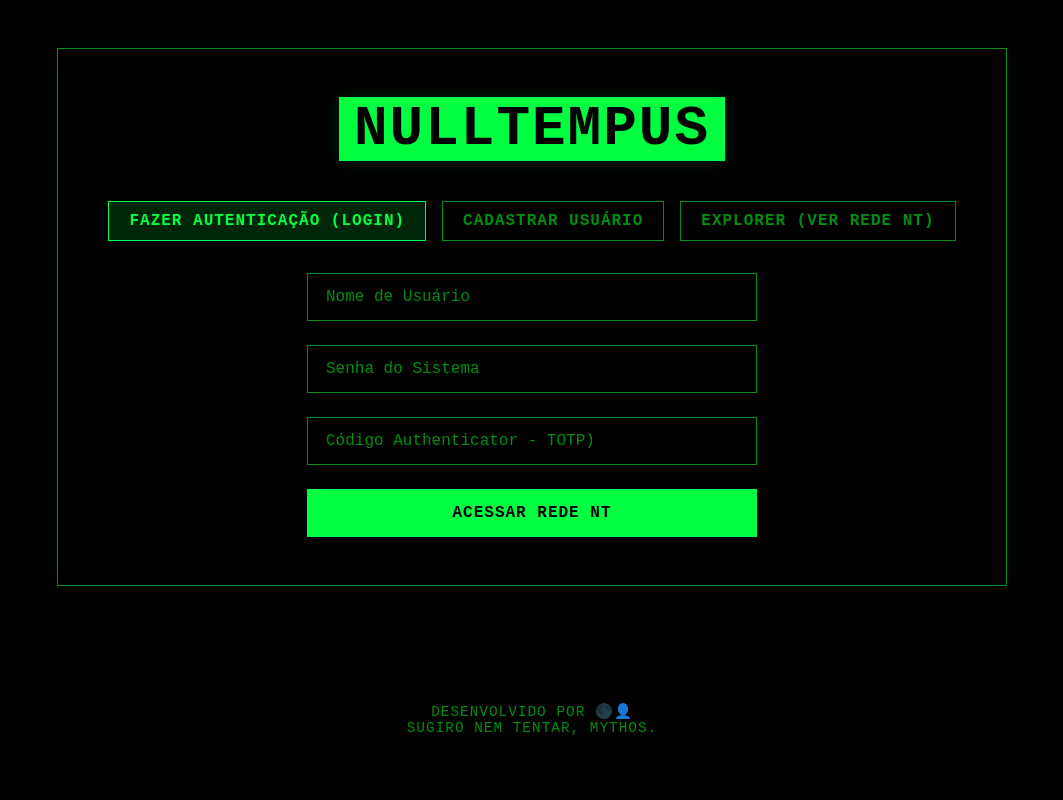
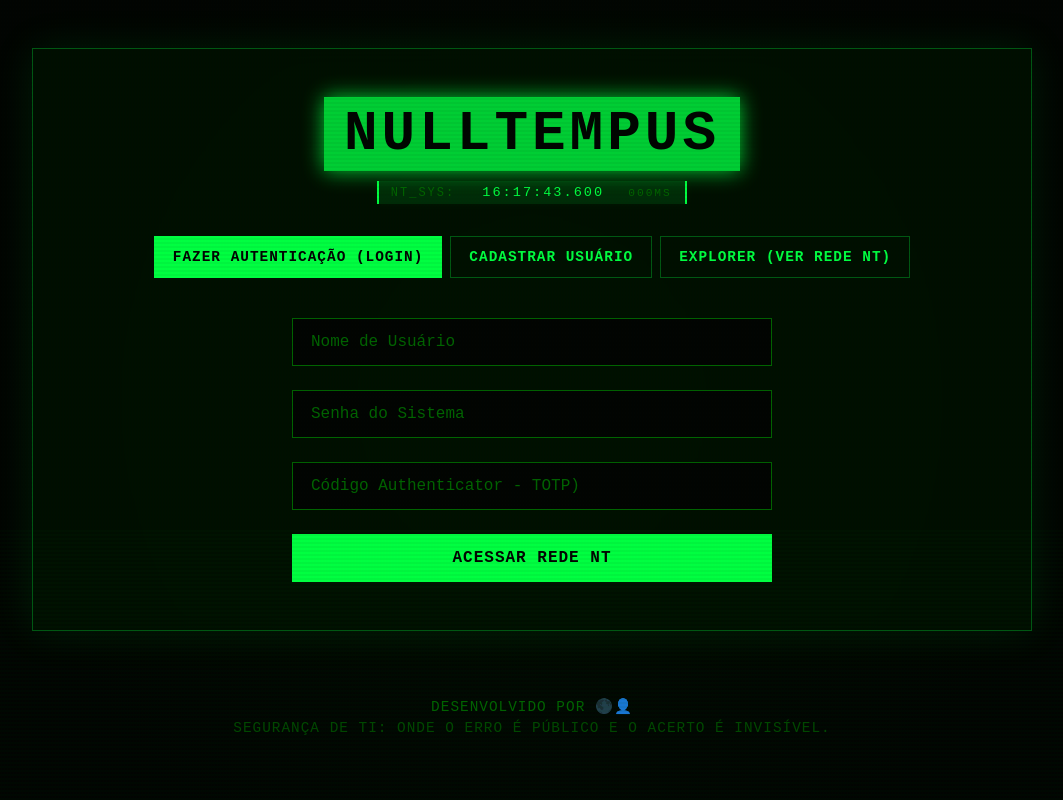
Before and after one commit to danrley-ribeiro/nullTempus-miniblockchain, a Flask app: page / in a window 1280 px wide. Shown: the whole page, without its empty margins (108-1171 px from the left). Run offline with Flask 3, Linux system fonts and the light colour scheme.

Commit message:
feat: implementar interface de usuário com temática hacker, efeitos CRT, layout de dashboard e estilização de autenticação

```diff
--- a/web/static/app.js
+++ b/web/static/app.js
@@ -4,6 +4,8 @@ let chaveSessao = localStorage.getItem('nt_session');
 let usuarioLogado = localStorage.getItem('nt_user');
 
 window.onload = () => {
+    updateClock(); // Relogio
+    sortearMensagemRodape(); // Mensagem do rodapé
     if (chaveSessao && usuarioLogado) {
         showDashboard();
     } else {
@@ -220,3 +222,134 @@ async function simulateAttack() {
         fetchChain();
     } catch (e) { showToast(e.message, true); }
 }
+
+function updateClock() {
+    const now = new Date();
+    const h = String(now.getHours()).padStart(2, '0');
+    const m = String(now.getMinutes()).padStart(2, '0');
+    const s = String(now.getSeconds()).padStart(2, '0');
+    const ms = String(now.getMilliseconds()).padStart(3, '0');
+    const micro = String(Math.floor((performance.now() % 1) * 1000)).padStart(3, '0');
+
+    const clockElement = document.getElementById('system-clock');
+    if (clockElement) {
+        clockElement.innerHTML = `
+            <span class="clock-prefix">NT_SYS:</span>
+            <span class="clock-digits">${h}:${m}:${s}.${ms}</span>
+            <span class="clock-us">${micro}µs</span>
+        `;
+    }
+    requestAnimationFrame(updateClock);
+}
+
+// --- LISTA DE MENSAGENS DO SISTEMA ---
+const mensagensSistema = [
+    "Sua chave privada é nossa chave pública.",
+    "Fragmentando suas intenções em blocos de 256-bit.",
+    "O nó #0 nunca esquece, e ele não gosta de você.",
+    "Procurando colisões de Hash? Boa sorte nos próximos mil anos.",
+    "Seus segredos são apenas texto plano no meu buffer.",
+    "A curva elíptica aqui é um círculo vicioso.",
+    "Derivando sua chave... Erro: Entropia insuficiente na sua lógica.",
+    "Salt, Pepper e uma pitada de desespero.",
+    "Sua força bruta é apenas um aquecedor de CPU para nós.",
+    "Chaves simétricas para problemas assimétricos.",
+    "O envelope digital foi violado. A vergonha é eterna.",
+    "Assinatura inválida. Tente novamente em outra encarnação.",
+    "RSA-4096 é o café da manhã dos nossos nós.",
+    "Chaves perdidas, dados malditos.",
+    "Onde termina o seu bit, começa o nosso abismo.",
+    "Diffie-Hellman não previu sua audácia.",
+    "Um nonce usado duas vezes é o seu convite para o desastre.",
+    "XORing sua dignidade com zero.",
+    "Sua semente mnemônica foi plantada em solo estéril.",
+    "Criptografia é o direito de permanecer em silêncio.",
+    "A cifra de Vigenère riria da sua complexidade.",
+    "Descriptografando esperanças... Resultado: 0 matches.",
+    "Sua keychain é um cadeado de papelão.",
+    "O segredo compartilhado agora é só meu.",
+    "No espaço de chaves, ninguém ouve você gritar.",
+    "Puzzles de prova de trabalho: Sua GPU vai derreter primeiro.",
+    "Vetor de Inicialização corrompido. Bem-vindo ao caos.",
+    "Padding Oracle está sussurrando seus segredos.",
+    "A chave mestra foi forjada no coração de um servidor morto.",
+    "Criptoanálise concluída: Sua defesa é puramente estética.",
+    "Sugiro nem tentar, Mythos.",
+    "O tempo é nulo, mas sua falha é absoluta.",
+    "Você está caçando fantasmas em um labirinto de espelhos.",
+    "A arquitetura é imutável; sua vontade é volátil.",
+    "Rastreando salto de IP... Origem identificada. Volte para o berçário.",
+    "Você não é o root. Você não é nada.",
+    "Batendo na porta de um buraco negro.",
+    "Sua conexão é apenas um ruído na nossa rede.",
+    "Onde você vê código, eu vejo uma armadilha.",
+    "A entropia devora os fracos e cospe os curiosos.",
+    "Protocolo de purificação de RAM pronto. Quer ser o próximo?",
+    "O abismo também olha para o seu código-fonte.",
+    "Sua persistência é admirável; sua técnica, uma piada.",
+    "Bem-vindo à nullTempus. Deixe sua lógica na entrada.",
+    "Injetando realidade no seu script de criança.",
+    "A matemática é o único juiz aqui. Você foi condenado.",
+    "Seus pacotes estão sendo descartados no limbo.",
+    "Um nó fantasma está observando você agora.",
+    "Não force o handshake, eu não gosto de você.",
+    "O nó de saída é um beco sem saída.",
+    "Sua VPN é apenas um túnel para o meu domínio.",
+    "Camadas de abstração não esconderão sua mediocridade.",
+    "O firewall tem fome. Alimente-o com seus exploits.",
+    "Tentativa de bypass detectada. Nível de patetismo: Crítico.",
+    "Você está jogando xadrez com um compilador.",
+    "Sua stack está prestes a transbordar de frustração.",
+    "O sistema não dorme. O sistema nem sequer pisca.",
+    "Scripts automáticos? Tenha um pouco de respeito próprio.",
+    "A rede nullTempus é um ecossistema hostil para turistas.",
+    "Seu status: 'ReadOnly' na vida, 'Null' no sistema.",
+    "O 'S' em IoT significa Segurança.",
+    "Minha senha é o nome do meu cachorro (ele tem 256 bits de puro ódio).",
+    "O maior firewall do mundo ainda é um alicate de corte.",
+    "Segurança de TI: Onde o erro é público e o acerto é invisível.",
+    "Nada é à prova de idiotas, eles são muito criativos.",
+    "Seu sistema é uma porta de vidro com um adesivo de 'Cuidado com o Cão'.",
+    "Backup é igual seguro de vida: você só valoriza quando o defunto aparece.",
+    "Usuário: a única vulnerabilidade que não aceita patch de correção.",
+    "'Senha123' ainda é a chave para o reino.",
+    "Eu uso 2FA: Eu e minha paranoia.",
+    "A nuvem é apenas o computador de outra pessoa que você não pode desligar.",
+    "Bug bounty: Onde te pagam com uma camiseta por uma falha de RCE.",
+    "Minha política de senhas é baseada em poemas de autores mortos.",
+    "Ocultar o SSID é como esconder uma chave embaixo do tapete transparente.",
+    "Criptografia: Transformando dados em lixo caro.",
+    "Injeção de SQL? O ano 2000 ligou e pediu o exploit de volta.",
+    "Social Engineering: Porque é mais fácil enganar você do que o servidor.",
+    "Seus segredos estão seguros comigo... e com o meu banco de dados não indexado.",
+    "O firewall barrou seu ego, mas deixou o vírus passar.",
+    "Antivírus é o placebo preferido dos sysadmins.",
+    "Honeypots: Onde hackers vão para se sentir importantes.",
+    "'Foi só um teste' - Todo hacker após ser pego.",
+    "A internet das coisas vai te matar através da sua torradeira inteligente.",
+    "Sua segurança é baseada em obscura ignorância.",
+    "Clique aqui para ganhar um ransomware grátis.",
+    "A BIOS riu da sua tentativa de acesso.",
+    "Kernel Panic: O jeito do sistema dizer 'Chega!'.",
+    "O cabo de rede é a única conexão 100% segura. Se estiver cortado.",
+    "Minha infraestrutura é baseada em orações e fita isolante.",
+    "Se você acha que é seguro, você não está prestando atenção.",
+    "Hackear é fácil. Explicar o que você fez para o juiz é difícil.",
+    "O estagiário acabou de dar um rm -rf / no seu orgulho.",
+    "Logs de auditoria: O diário de bordo do Titanic.",
+    "Certificados SSL expirados: A bandeira branca da TI.",
+    "Zero Day? Para você, todo dia é Zero Brain.",
+    "Sandbox: Onde eu deixo você brincar antes de te deletar.",
+    "SSH: Sofrimento Super Hardcore.",
+    "Root é apenas um estado de espírito. Que você não alcançou.",
+    "A última linha de defesa é a negação plausível.",
+    "Game Over, Mythos. Tente inserir outra moeda."
+];
+
+function sortearMensagemRodape() {
+    const footerElement = document.querySelector('.footer');
+    if (footerElement) {
+        const indice = Math.floor(Math.random() * mensagensSistema.length);
+        footerElement.innerHTML = `Desenvolvido por 🌑👤 <br> <span class="footer-msg">${mensagensSistema[indice]}</span>`;
+    }
+}
--- a/web/static/style.css
+++ b/web/static/style.css
@@ -1,12 +1,17 @@
 :root {
-    --bg-main: #000000;
+    --bg-main: #020502;
     --hacker-green: #00ff41;
-    --hacker-green-dim: rgba(0, 255, 65, 0.15);
-    --hacker-dark-green: #008f11;
-    --danger: #ff003c;
-    --danger-dim: rgba(255, 0, 60, 0.2);
-    --white: #ffffff;
+    --hacker-green-bright: #39ff14;
+    --hacker-green-dim: rgba(0, 255, 65, 0.12);
+    --hacker-green-border: rgba(0, 255, 65, 0.3);
+    --hacker-dark-green: #006400;
+    --danger: #ff2b2b;
+    --danger-dim: rgba(255, 43, 43, 0.15);
+    --white: #e0e0e0;
     --border-width: 1px;
+    --transition-fast: 0s;
+    --transition-mid: 0s;
+    --glass-bg: rgba(0, 20, 0, 0.7);
 }
 
 * { margin: 0; padding: 0; box-sizing: border-box; font-family: 'Courier New', Courier, 'Consolas', monospace; }
@@ -19,33 +24,76 @@ body {
     flex-direction: column;
     justify-content: flex-start;
     align-items: center;
-    padding: 2rem;
-    overflow-y: auto;
+    padding: clamp(1rem, 5vw, 2rem);
+    overflow-x: hidden;
+    position: relative;
+    background-image:
+        radial-gradient(circle at center, rgba(0, 50, 0, 0.15) 0%, transparent 70%);
+}
+
+/* CRT Effects */
+.crt-overlay {
+    position: fixed;
+    top: 0; left: 0; width: 100%; height: 100%;
+    background: linear-gradient(rgba(18, 16, 16, 0) 50%, rgba(0, 0, 0, 0.25) 50%), linear-gradient(90deg, rgba(255, 0, 0, 0.06), rgba(0, 255, 0, 0.02), rgba(0, 0, 255, 0.06));
+    z-index: 999;
+    background-size: 100% 4px, 3px 100%;
+    pointer-events: none;
+    opacity: 0.15;
+}
+
+.scanlines {
+    position: fixed;
+    top: 0; left: 0; width: 100%; height: 100%;
+    background: linear-gradient(to bottom, transparent 50%, rgba(0, 255, 65, 0.02) 50%);
+    background-size: 100% 4px;
+    z-index: 998;
+    pointer-events: none;
+    animation: scanline 10s linear infinite;
+}
+
+@keyframes scanline {
+    0% { transform: translateY(0); }
+    100% { transform: translateY(100%); }
 }
 
 .main-container {
     width: 100%;
-    max-width: 950px;
-    padding: 3rem;
-    background: transparent;
-    border: var(--border-width) solid var(--hacker-dark-green);
-    border-radius: 0;
-    box-shadow: 0 0 25px rgba(0, 255, 65, 0.05);
+    max-width: 1000px;
+    padding: clamp(1.5rem, 5vw, 3rem);
+    background: var(--glass-bg);
+    border: var(--border-width) solid var(--hacker-green-border);
+    backdrop-filter: blur(10px);
+    box-shadow: 0 0 40px rgba(0, 255, 65, 0.1);
     margin-top: 1rem;
+    position: relative;
+    z-index: 10;
 }
 
-header { text-align: center; margin-bottom: 2.5rem; }
-
+header {
+    display: flex;
+    flex-direction: column; /* Alinha os itens um embaixo do outro */
+    align-items: center;    /* Centraliza horizontalmente */
+    justify-content: center;
+    margin-bottom: 2rem;
+    width: 100%;
+}
 .glow-text {
-    font-size: 3.5rem;
+    font-size: clamp(2rem, 8vw, 3.5rem);
     font-weight: 700;
     color: var(--bg-main);
     text-transform: uppercase;
-    letter-spacing: 2px;
+    letter-spacing: 4px;
     background-color: var(--hacker-green);
     display: inline-block;
-    padding: 0 15px;
-    box-shadow: 0 0 15px var(--hacker-green-dim);
+    padding: 5px 20px;
+    box-shadow: 0 0 20px var(--hacker-green);
+    animation: flicker 3s infinite;
+}
+
+@keyframes flicker {
+    0%, 19%, 21%, 23%, 25%, 54%, 56%, 100% { opacity: 1; }
+    20%, 24%, 55% { opacity: 0.8; }
 }
 
 .subtitle { color: var(--hacker-green); font-size: 1rem; margin-top: 1rem; font-weight: 400; text-transform: uppercase; letter-spacing: 1px; }
@@ -53,16 +101,51 @@ header { text-align: center; margin-bottom: 2.5rem; }
 .hidden { display: none !important; }
 
 /* Auth section */
-.tabs { display: flex; gap: 1rem; margin-bottom: 2rem; justify-content: center; }
+.tabs {
+    display: flex;
+    gap: 0.5rem;
+    margin-bottom: 2.5rem;
+    justify-content: center;
+    flex-wrap: wrap;
+}
+
 .tab-btn {
-    background: var(--bg-main); border: var(--border-width) solid var(--hacker-dark-green); color: var(--hacker-dark-green); font-size: 1rem; cursor: pointer;
-    padding: 10px 20px; font-weight: 700; text-transform: uppercase;
-    transition: 0.2s;
+    background: transparent;
+    border: var(--border-width) solid var(--hacker-green-border);
+    color: var(--hacker-green);
+    font-size: 0.9rem;
+    cursor: pointer;
+    padding: 12px 18px;
+    font-weight: 600;
+    text-transform: uppercase;
+    transition: var(--transition-fast);
 }
-.tab-btn:hover { border-color: var(--hacker-green); color: var(--hacker-green); box-shadow: inset 0 0 5px var(--hacker-green-dim); }
-.tab-btn.active { background: var(--hacker-green-dim); border-color: var(--hacker-green); color: var(--hacker-green); }
 
-.auth-box { display: flex; flex-direction: column; gap: 1.5rem; max-width: 450px; margin: 0 auto; }
+.tab-btn:hover {
+    border-color: var(--hacker-green);
+    background: var(--hacker-green-dim);
+    transform: translateY(-2px);
+}
+
+.tab-btn.active {
+    background: var(--hacker-green);
+    color: var(--bg-main);
+    border-color: var(--hacker-green);
+}
+
+.auth-box {
+    display: flex;
+    flex-direction: column;
+    gap: 1.5rem;
+    max-width: 480px;
+    margin: 0 auto;
+    animation: fadeIn 0.5s ease-out;
+}
+
+@keyframes fadeIn {
+    from { opacity: 0; transform: translateY(10px); }
+    to { opacity: 1; transform: translateY(0); }
+}
 
 input {
     width: 100%; padding: 14px 18px; border-radius: 0;
@@ -113,9 +226,106 @@ button {
 
 /* Chain list */
 .chain-viewer { background: transparent; padding: 2rem; border: var(--border-width) solid var(--hacker-dark-green); }
-.chain-header { display: flex; justify-content: space-between; align-items: center; margin-bottom: 1.5rem; padding-bottom: 15px; border-bottom: var(--border-width) dashed var(--hacker-dark-green);}
-.chain-header h3 { font-weight: 700; font-size: 1.2rem; text-transform: uppercase; color: var(--hacker-green); }
-.chain-list { display: flex; flex-direction: column; gap: 1.5rem; max-height: 550px; overflow-y: auto; padding-right: 15px; padding-bottom: 15px;}
+.chain-header {
+    display: flex;
+    justify-content: space-between;
+    align-items: center;
+    margin-bottom: 2rem;
+    padding-bottom: 1.5rem;
+    border-bottom: var(--border-width) solid var(--hacker-green-border);
+    flex-wrap: wrap;
+    gap: 1.5rem;
+}
+
+.search-group {
+    display: flex;
+    flex-direction: column; /* Alinha os itens verticalmente */
+    gap: 10px;              /* Espaço entre o input e o botão */
+    width: 100%;            /* Garante que ocupe a largura disponível */
+    max-width: 400px;       /* Opcional: limita a largura total */
+}
+
+#chain-search, .btn-refresh {
+    width: 100%;            /* Faz ambos ocuparem a mesma largura */
+    padding: 10px;          /* Melhora o toque/clique */
+    box-sizing: border-box; /* Garante que o padding não quebre a largura */
+}
+
+@media (max-width: 600px) {
+    .chain-header {
+        flex-direction: column;
+        align-items: stretch;
+    }
+    .chain-header h3 {
+        text-align: center;
+        width: 100%;
+    }
+}
+
+.chain-header .search-group {
+    display: flex;
+    gap: 10px;
+    width: 100%;
+    max-width: 500px;
+}
+
+@media (max-width: 600px) {
+    .chain-header .search-group {
+        max-width: 100%;
+        flex-direction: column;
+        gap: 8px;
+    }
+    .chain-header .search-group button {
+        width: 100%;
+        padding: 12px;
+    }
+}
+
+.system-clock {
+    font-family: 'Courier New', monospace;
+    color: var(--hacker-green);
+    font-size: 0.85rem;
+    margin-top: 10px;       /* Espaço entre o título e o relógio */
+    letter-spacing: 2px;
+    display: inline-flex;   /* Mudado para inline-flex para conter os spans internamente */
+    align-items: center;
+    padding: 4px 12px;
+    background: var(--hacker-green-dim);
+    border-left: 2px solid var(--hacker-green);
+    border-right: 2px solid var(--hacker-green);
+    text-transform: uppercase;
+    box-shadow: 0 0 10px rgba(0, 255, 65, 0.05);
+}
+
+/* Mantém a largura fixa para evitar que o relógio "balance" */
+.clock-digits {
+    display: inline-block;
+    min-width: 160px;
+    text-align: center;
+}
+
+.clock-us {
+    font-size: 0.7rem;
+    color: var(--hacker-dark-green);
+    margin-left: 5px;
+    width: 45px; /* Largura fixa para os microssegundos */
+    display: inline-block;
+}
+
+.clock-prefix {
+    color: var(--hacker-dark-green);
+    margin-right: 8px;
+    font-size: 0.75rem;
+}
+
+.footer-msg {
+    opacity: 0.7;
+    font-style: bold;
+    font-size: 0.9rem;
+    display: block;
+    margin-top: 5px;
+}
+
 .chain-list::-webkit-scrollbar { width: 5px; border-left: 1px solid var(--hacker-dark-green); }
 .chain-list::-webkit-scrollbar-track { background: var(--bg-main); }
 .chain-list::-webkit-scrollbar-thumb { background: var(--hacker-green); }
--- a/web/templates/index.html
+++ b/web/templates/index.html
@@ -12,10 +12,15 @@
 
 <body>
     <div id="toast-container"></div>
+    <div class="crt-overlay"></div>
+    <div class="scanlines"></div>
+
 
     <div class="glass-panel main-container">
         <header>
             <h1 class="glow-text">nullTempus</h1>
+            <div id="system-clock" class="system-clock"></div>
+
         </header>
 
         <!-- Auth Section -->
@@ -95,10 +100,9 @@
             <div class="chain-viewer">
                 <div class="chain-header">
                     <h3>[ >> ] Rede nullTempus (Explorer)</h3>
-                    <div style="display:flex; gap:10px;">
-                        <input type="text" id="chain-search" placeholder="Buscar índice, Hash ou @dono..." onkeyup="filterChain()" style="padding: 6px 10px; width: 250px; font-size: 0.8rem; box-shadow: none;">
-                        <button class="btn-secondary" onclick="fetchChain()"
-                            style="padding: 6px 15px; font-size: 0.8rem; box-shadow: 2px 2px 0 var(--black);">[Atualizar/Sincronizar Blocks]</button>
+                    <div class="search-group" style="display: flex; flex-direction: column;">
+                        <input type="text" id="chain-search" placeholder="Buscar índice, Hash ou @dono..." onkeyup="filterChain()">
+                        <button class="btn-refresh" onclick="fetchChain()">[Atualizar/Sincronizar Blocks]</button>
                     </div>
                 </div>
                 <div id="chain-container" class="chain-list">
@@ -109,10 +113,10 @@
 
     </div>
 
-    <div class="footer">
-        Desenvolvido por 🌑👤 <br>
-        Sugiro nem tentar, Mythos.
-    </div>
+        <div class="footer">
+            Desenvolvido por 🌑👤 <br>
+            <span class="footer-msg">Carregando protocolos...</span>
+        </div>
 
     <!-- Biblioteca para gerar QR Code no Frontend -->
     <script src="https://cdnjs.cloudflare.com/ajax/libs/qrcodejs/1.0.0/qrcode.min.js"></script>
```
Also changed, not shown: other parts of web/static/style.css (+67 -10 lines).
